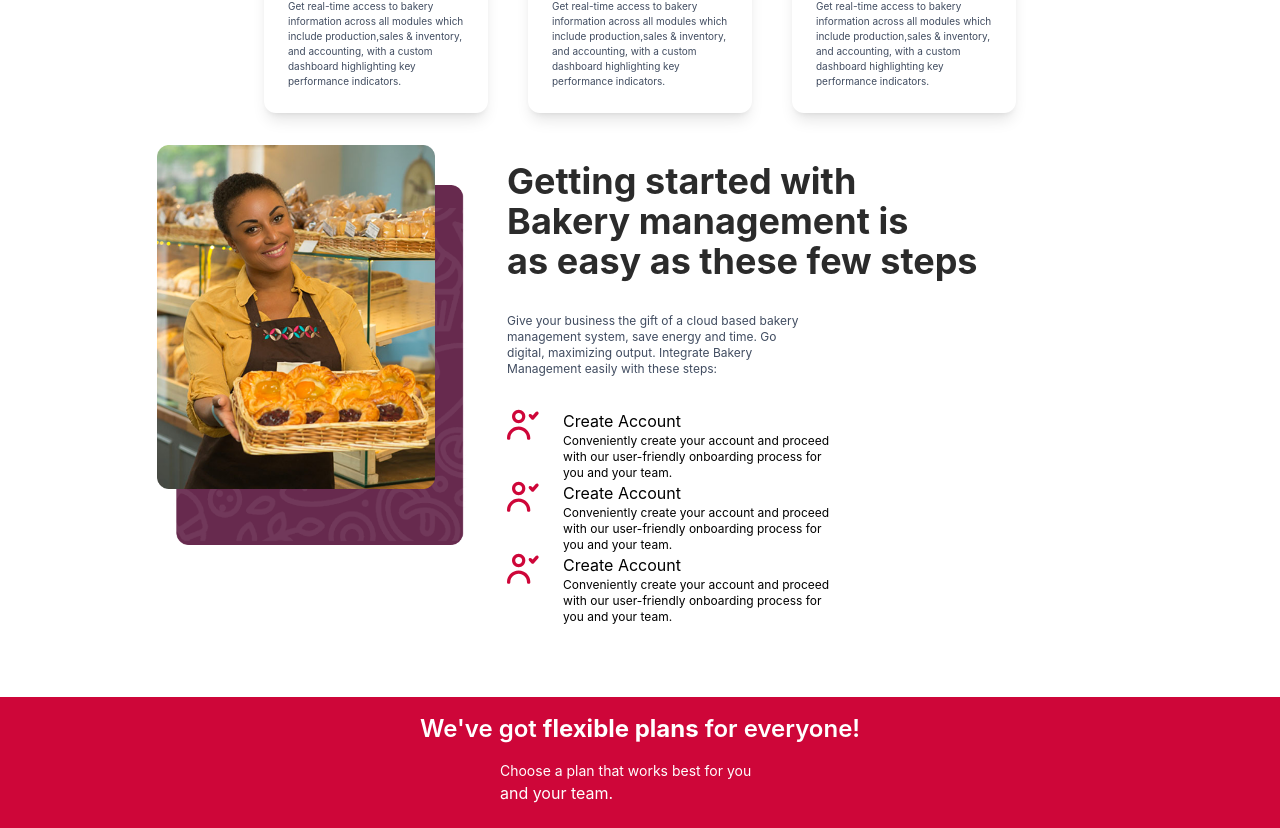
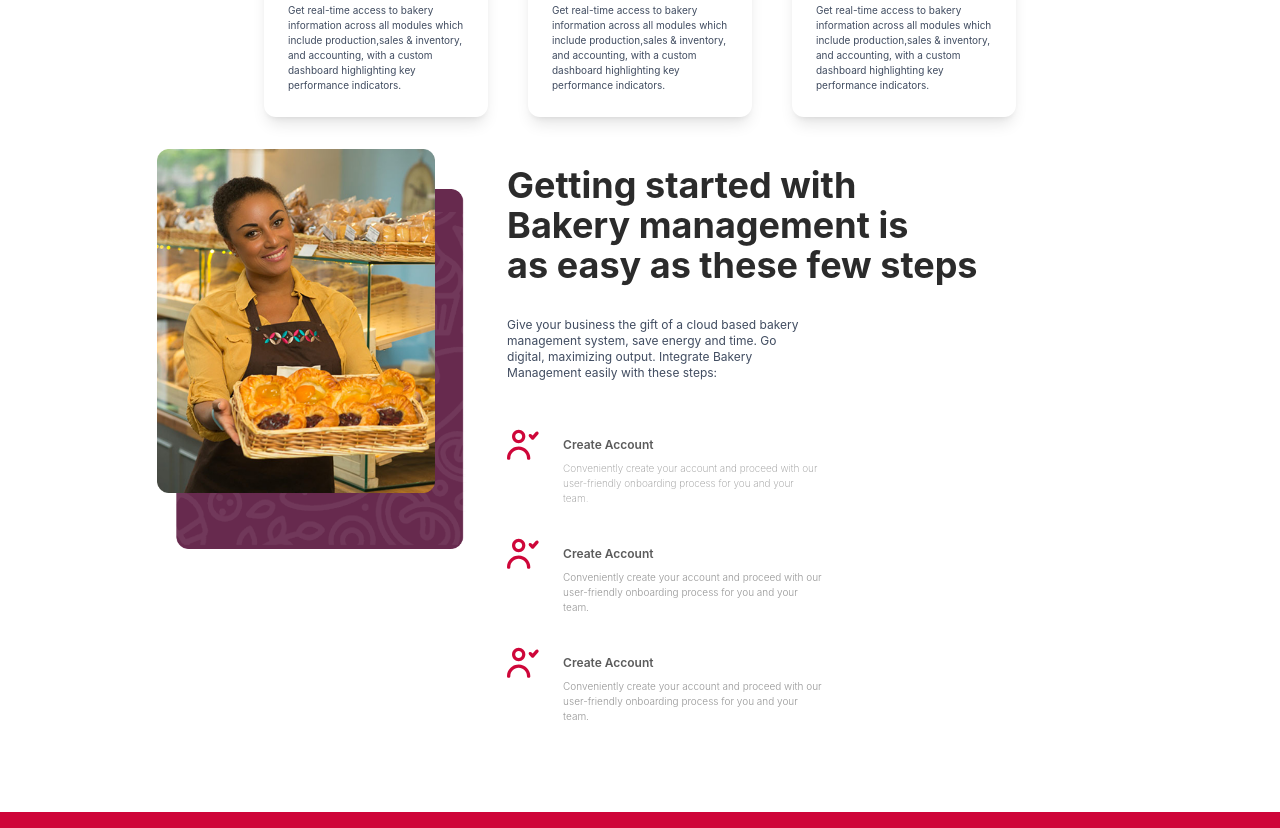
Before and after one commit to ayomideRussianCode/bakers, a React (Vite) app: page / in a window 1280 px wide. Shown: the part 952-1780 px from the top of the page. Built offline with nearby package versions, Linux system fonts and the light colour scheme.

Commit message:
insructions section adjusted

```diff
--- a/src/components/Footer.jsx
+++ b/src/components/Footer.jsx
@@ -28,13 +28,13 @@ const Footer = () => {
 export const CTA = () => {
   return (
     <div className="font-productSans my-20 bg-[#ffffff]">
-      <div className="flex justify-center items-center text-[#2b2b2b] font-bold text-3xl ">
+      <div className="flex text-center justify-center items-center text-[#2b2b2b] font-bold text-3xl ">
         <h1>Take your bakery to the next level now.</h1>
       </div>
       <div className="flex justify-center my-6 text-[#979797] text-xs font-light ">
         <p> Try Bakery Management today!</p>
       </div>
-      <div className="flex justify-center">
+      <div className="flex text-center items-center justify-center">
         <button
           className="no-underline font-productSans text-xs text-[#ffffff] rounded-lg shadow-md px-4 py-2 bg-[#ce0639]"
           href="#"
--- a/src/components/InstructionsSection.jsx
+++ b/src/components/InstructionsSection.jsx
@@ -2,7 +2,7 @@ import React from 'react'
 
 const InstructionsSection = () => {
   return (
-    <section className="flex font-productSans m-10">
+    <section className="flex justify-center font-productSans m-10">
       <div className="flex gap-x-10  mb-8 justify-center">
         <div className="hidden lg:flex bg-[#ffffff]">
           <div className="relative mt-6">
@@ -14,7 +14,7 @@ const InstructionsSection = () => {
             </div>
           </div>
         </div>
-        <div className=" lg:w-1/2">
+        <div className="flex flex-col items-center lg:items-start lg:w-1/2">
           <h2 className="text-[#2b2b2b] font-bold text-md md:text-4xl lg:text-4xl">
             Getting started with
           </h2>
@@ -24,48 +24,54 @@ const InstructionsSection = () => {
           <h2 className="text-[#2b2b2b] font-bold text-md md:text-4xl lg:text-4xl">
             as easy as these few steps
           </h2>
-          <p className="my-8 text-[#404c60] w-1/2 text-xs">
+          <p className="my-8 text-[#404c60] lg:w-1/2 md:w-1/2 w-full text-xs">
             Give your business the gift of a cloud based bakery management
             system, save energy and time. Go digital, maximizing output.
             Integrate Bakery Management easily with these steps:
           </p>
 
-          <div className="">
-            <div className="flex gap-x-6">
-              <img className="h-8 w-8" src="/icon-4.svg" alt="" />
+          <div className="font-productSans my-4">
+            <div className="flex gap-x-6 ">
+              <img className="h-8 w-8" src="/icon-4.svg" alt="icon" />
 
               <div>
-                <h3 className="text-md">Create Account</h3>
+                <h3 className="text-xs font-semibold my-2 text-[#5b5b5b]">
+                  Create Account
+                </h3>
 
-                <p className="text-xs w-1/2">
+                <p className="text-[10px] font-extralight text-[#979797]  w-full lg:w-1/2">
                   Conveniently create your account and proceed with our
                   user-friendly onboarding process for you and your team.
                 </p>
               </div>
             </div>
           </div>
-          <div className="">
+          <div className="font-productSans my-4">
             <div className="flex gap-x-6">
               <img className="h-8 w-8" src="/icon-4.svg" alt="" />
 
               <div>
-                <h3 className="text-md">Create Account</h3>
+                <h3 className="font-semibold text-xs my-2 text-[#5b5b5b]">
+                  Create Account
+                </h3>
 
-                <p className="text-xs w-1/2">
+                <p className=" text-[10px] font-light text-[#979797]  w-full lg:w-1/2">
                   Conveniently create your account and proceed with our
                   user-friendly onboarding process for you and your team.
                 </p>
               </div>
             </div>
           </div>
-          <div className="">
+          <div className="font-productSans my-4">
             <div className="flex gap-x-6">
               <img className="h-8 w-8" src="/icon-4.svg" alt="" />
 
               <div>
-                <h3 className="text-md">Create Account</h3>
+                <h3 className="text-xs font-semibold my-2 text-[#5b5b5b]">
+                  Create Account
+                </h3>
 
-                <p className="text-xs w-1/2">
+                <p className="text-[10px] font-light text-[#979797] w-full lg:w-1/2">
                   Conveniently create your account and proceed with our
                   user-friendly onboarding process for you and your team.
                 </p>
@@ -74,13 +80,7 @@ const InstructionsSection = () => {
           </div>
         </div>
       </div>
-
     </section>
   );
 }
-
-
-
-
-
 export default InstructionsSection
--- a/src/components/Navbar.jsx
+++ b/src/components/Navbar.jsx
@@ -78,7 +78,7 @@ export const Hero = () => {
           alt=""
         />
       </div>
-      <div className="flex my-8 justify-center items-center bg-[#ffffff] font-bold text-xl font-productSans">
+      <div className="flex my-8 text-center justify-center items-center bg-[#ffffff] font-bold text-2xl font-productSans">
         <h2 className="text-[#2b2b2b]">
           Your <span className="text-[#ce0639]">all-in-one</span> bakery
           solution
--- a/src/components/ProductPlan.jsx
+++ b/src/components/ProductPlan.jsx
@@ -3,15 +3,16 @@ const ProductPlan = () => {
   return (
     <div className="relative font-productSans bg-[#ce0639] h-full w-full pt-4 pb-32 my-10">
       {/* <img src="/breadpattern-rectangle.png" alt="" /> */}
-      <div className=" flex items-center justify-center text-[#ffffff]">
+      <div className=" flex text-center justify-center text-[#ffffff]">
         <div className="flex-col space-y-4 ">
-          <h2 className="lg:text-2xl text-md font-semibold">
-            We've got <span className="font-bold">flexible plans</span> for
+          <h2 className="lg:text-2xl text-md font-medium">
+            We've got <span className="font-bold">Flexible Plans</span> for
             everyone!
           </h2>
           <div className="lg:mx-20">
-            <p className="text-sm">Choose a plan that works best for you</p>
-            <p>and your team.</p>
+            <p className="text-sm w-60 text-center">
+              Choose a plan that works best for you and your team.
+            </p>
           </div>
         </div>
       </div>
```
